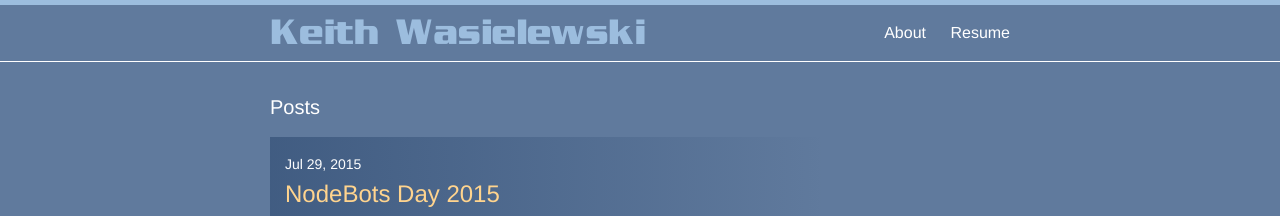
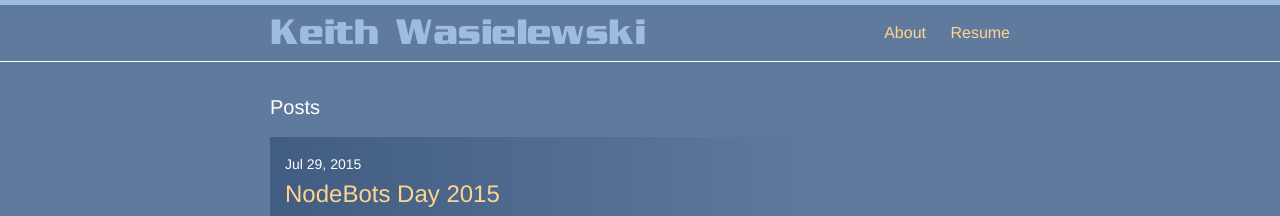
Before and after one commit to BluestarNEO/BluestarNEO.github.io, a Jekyll site: the page built from index.html, in a window 1280 px wide. Shown: the top 216 px of the page. Built offline with Jekyll 4.4.1, drawn with Linux system fonts in a browser that asks for light colours.

Commit message:
change page-link coloring

```diff
--- a/_sass/_layout.scss
+++ b/_sass/_layout.scss
@@ -41,12 +41,16 @@
     }
 
     .page-link {
-        color: $text-color;
+        color: #ffd48c;
         line-height: $base-line-height;
 
         // Gaps between nav items, but not on the first one
         &:not(:first-child) {
             margin-left: 20px;
+        }
+
+        &:hover {
+            color: #fff;
         }
     }
 
```
